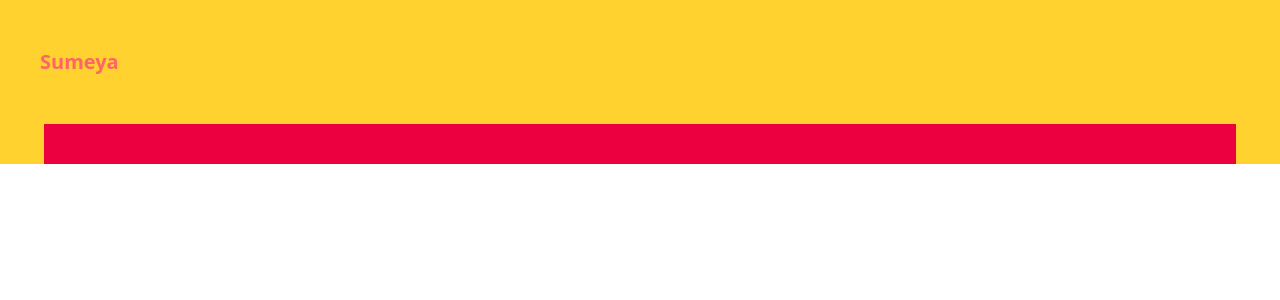
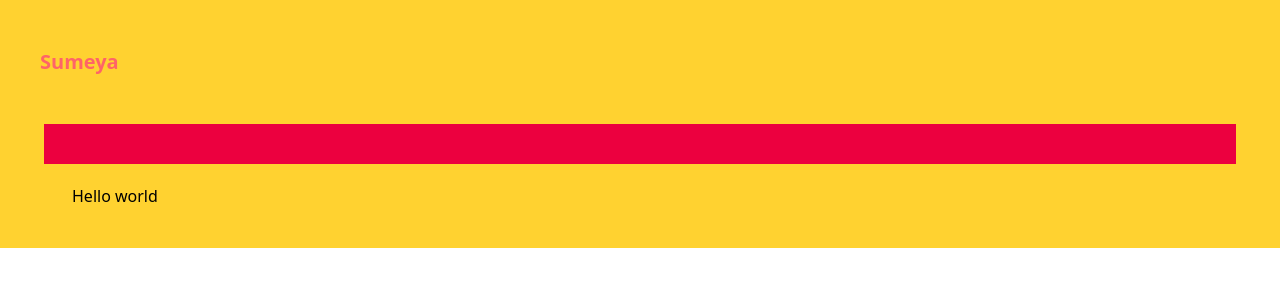
Before and after one commit to Sumeyahassen/mobile-app, a React (Vite) app in the folder react/rt/: page / in a window 1280 px wide. Shown: the top 300 px of the page. Built offline with nearby package versions, Linux system fonts and the light colour scheme.

Commit message:
to add the padding  for diffrent diraction

```diff
--- a/react/rt/src/App.jsx
+++ b/react/rt/src/App.jsx
@@ -4,6 +4,7 @@ const App=()=>{
     <div className='bg-amber-300'>
 <h1 className='text-red-400 text-xl font-extrabold px-10 py-12'>Sumeya</h1>
 <p className='px-10 py-5 bg-rose-600 mx-11'></p>
+<h1 className='pt-5 pb-10 pl-18 pr-16'>Hello world</h1>
     </div>
   )
 }
```
